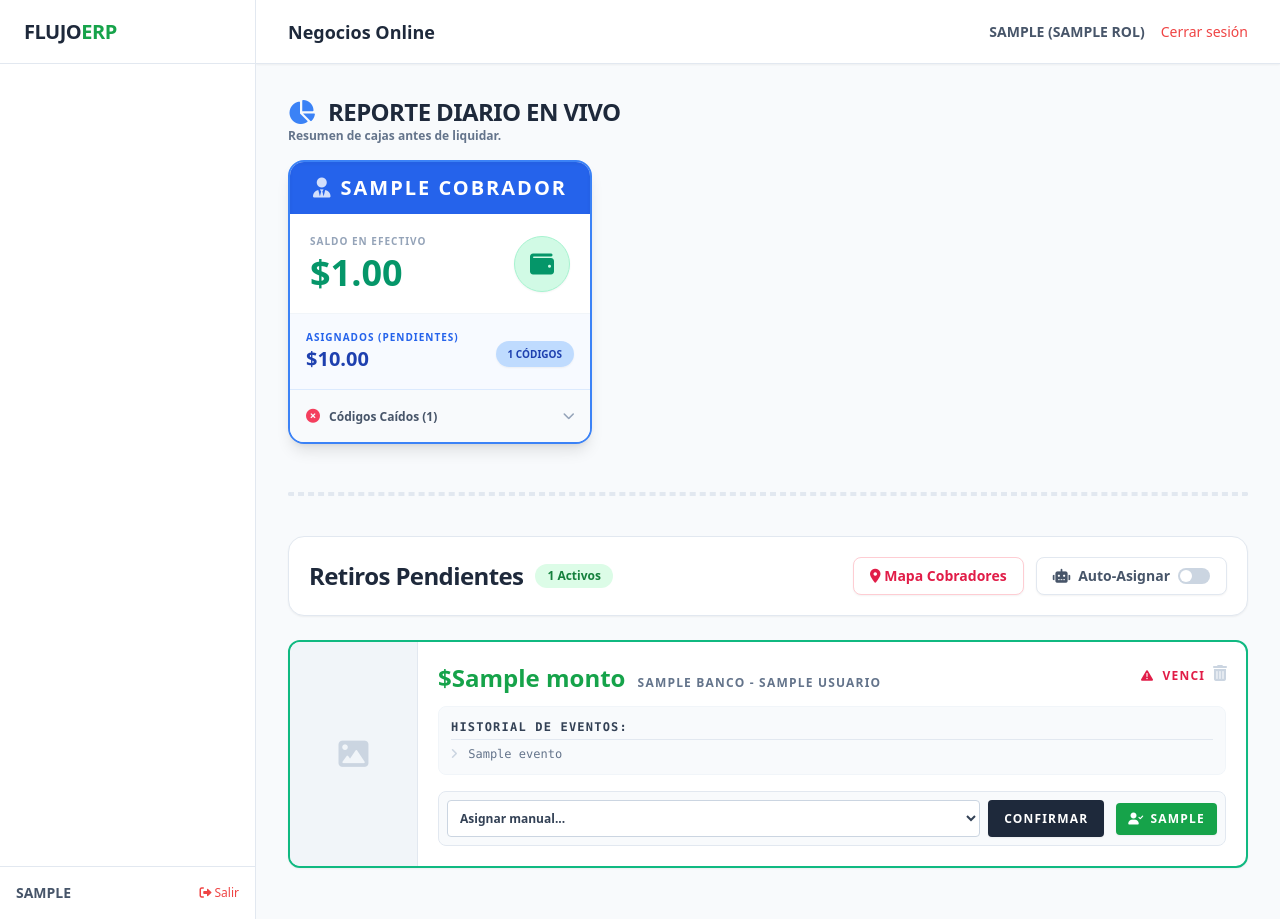
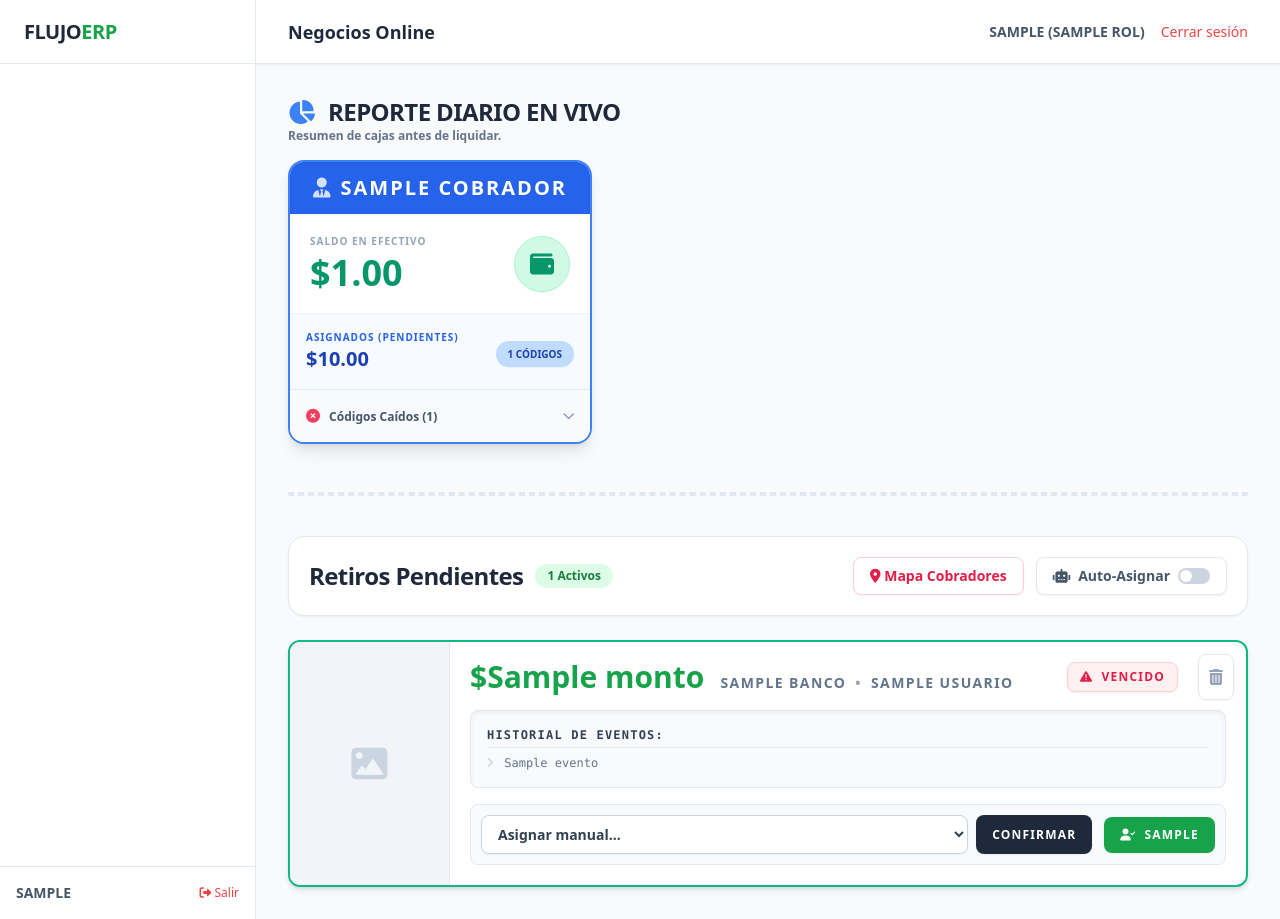
Before and after one commit to Fer333444/Codigos-Retiro, a Flask app: template templates/admin.html in a window 1280 px wide. Run offline with Flask 3, Linux system fonts and the light colour scheme; the template is opened without the code that fills it: most values are stand-ins (such as "Sample title", 1, 10 or a date in 2020); some libraries are stand-ins or nearby versions.

Commit message:
Agrega33

```diff
--- a/templates/admin.html
+++ b/templates/admin.html
@@ -97,7 +97,7 @@
         </header>
 
         <div id="mainScroll" class="flex-1 overflow-auto p-4 md:p-8 bg-slate-50 relative custom-scrollbar">
-            <div class="max-w-6xl mx-auto">
+            <div class="max-w-6xl mx-auto" id="contenidoDinamico">
 
                 {% with messages = get_flashed_messages(with_categories=true) %}
                   {% if messages %}
@@ -175,7 +175,7 @@
                         <button onclick="abrirMapa()" class="bg-white border border-rose-200 hover:bg-rose-50 text-rose-600 px-4 py-2 rounded-lg text-sm font-bold transition-colors shadow-sm whitespace-nowrap">
                             <i class="fas fa-map-marker-alt"></i> Mapa Cobradores
                         </button>
-                        <form action="/toggle_auto" method="POST" class="m-0">
+                        <form action="/toggle_auto" method="POST" class="m-0 form-mantener-scroll">
                             <button type="submit" class="border px-4 py-2 rounded-lg text-sm font-bold transition-colors shadow-sm flex items-center gap-2 whitespace-nowrap {% if auto_asignar %}bg-blue-50 border-blue-200 text-blue-700{% else %}bg-white border-slate-200 text-slate-600 hover:bg-slate-50{% endif %}">
                                 <i class="fas fa-robot"></i> Auto-Asignar
                                 <div class="w-8 h-4 rounded-full relative transition-colors {% if auto_asignar %}bg-blue-500{% else %}bg-slate-300{% endif %}">
@@ -192,7 +192,7 @@
                         <p class="text-sm font-bold uppercase tracking-widest">No hay retiros pendientes en este momento</p>
                     </div>
                 {% else %}
-                    <div class="space-y-4">
+                    <div class="space-y-5">
                         {% for r in activos %}
 
                         {% set border_color = 'border-slate-800' %}
@@ -204,84 +204,86 @@
                             {% set border_color = 'border-emerald-500' %}
                         {% endif %}
 
-                        <div class="bg-white rounded-xl border-2 {{ border_color }} shadow-sm overflow-hidden flex flex-row relative group">
+                        <div class="bg-white rounded-xl border-2 {{ border_color }} shadow-md overflow-hidden flex flex-col lg:flex-row relative group transition-all duration-300 hover:shadow-lg">
 
-                            <button onclick="abrirModalPapelera({{ r.id }}, '{{ r.monto }}', '{{ r.usuario }}')" class="absolute top-3 right-3 text-slate-300 hover:text-rose-600 bg-white border border-transparent hover:border-rose-200 rounded p-1.5 transition-colors z-10" title="Eliminar (Mover a papelera)">
+                            <button onclick="abrirModalPapelera({{ r.id }}, '{{ r.monto }}', '{{ r.usuario }}')" class="absolute top-3 right-3 text-slate-400 hover:text-rose-600 bg-white/90 backdrop-blur-sm border border-slate-200 hover:border-rose-200 rounded-lg p-2.5 transition-colors z-10 shadow-sm" title="Eliminar (Mover a papelera)">
                                 <i class="fas fa-trash-alt"></i>
                             </button>
 
-                            <div class="w-24 sm:w-32 bg-slate-100 border-r border-slate-200 p-2 flex items-center justify-center shrink-0">
+                            <div class="w-full lg:w-40 h-48 lg:h-auto bg-slate-100 border-b lg:border-b-0 lg:border-r border-slate-200 p-3 flex items-center justify-center shrink-0 relative">
                                 {% if r.imagen %}
                                     {% set imagenes = r.imagen.split(',') %}
                                     <a href="{{ url_for('ver_imagen', filename=imagenes[0]) }}" target="_blank" class="w-full h-full relative group flex items-center justify-center">
-        <img src="{{ url_for('ver_imagen', filename=imagenes[0]) }}" class="max-w-full max-h-full object-contain rounded border border-slate-200 shadow-sm">
+                                        <img src="{{ url_for('ver_imagen', filename=imagenes[0]) }}" class="max-w-full max-h-full object-contain rounded border border-slate-300/50 shadow-sm">
                                         {% if imagenes|length > 1 %}
-            <span class="absolute bottom-1 right-1 bg-black/70 text-white text-[10px] font-bold px-1.5 rounded">+{{ imagenes|length - 1 }}</span>
+                                            <span class="absolute bottom-2 right-2 bg-slate-900/80 backdrop-blur-sm text-white text-[11px] font-bold px-2 py-0.5 rounded-md shadow">+{{ imagenes|length - 1 }}</span>
                                         {% endif %}
                                     </a>
                                 {% else %}
-    <i class="fas fa-image text-slate-300 text-3xl"></i>
+                                    <i class="fas fa-image text-slate-300 text-4xl"></i>
                                 {% endif %}
                             </div>
 
-                            <div class="p-3 sm:p-5 flex-1 flex flex-col justify-between min-w-0">
-                                <div class="flex flex-wrap justify-between items-start mb-3 gap-2">
-                                    <div class="flex-1 min-w-0 pr-8">
-                                        <span class="text-xl sm:text-2xl font-black text-green-600">${{ r.monto }}</span>
+                            <div class="p-4 sm:p-5 flex-1 flex flex-col justify-between min-w-0">
+
+                                <div class="flex flex-col sm:flex-row justify-between items-start mb-4 gap-3 pr-12">
+                                    <div class="flex-1 min-w-0 w-full">
+                                        <span class="text-3xl font-black text-green-600 block sm:inline leading-none">${{ r.monto }}</span>
 
                                         {% set color_banco = 'text-slate-500' %}
-                                        {% if r.banco|lower == 'pichincha' %} {% set color_banco = 'text-yellow-500' %}
+                                        {% if r.banco|lower == 'pichincha' %} {% set color_banco = 'text-yellow-600' %}
                                         {% elif r.banco|lower == 'guayaquil' %} {% set color_banco = 'text-purple-600' %}
                                         {% elif r.banco|lower == 'produbanco' %} {% set color_banco = 'text-[#8b4513]' %}
                                         {% endif %}
 
-                                        <span class="text-[10px] sm:text-xs font-black {{ color_banco }} uppercase ml-1 sm:ml-2 tracking-widest truncate block sm:inline">{{ r.banco }} - {{ r.usuario }}</span>
+                                        <span class="text-xs sm:text-sm font-black {{ color_banco }} uppercase mt-2 sm:mt-0 sm:ml-3 tracking-widest break-words block sm:inline">{{ r.banco }} <span class="text-slate-400 mx-1 hidden sm:inline">•</span><br class="sm:hidden"> {{ r.usuario }}</span>
                                     </div>
-                                    <div class="shrink-0 text-right">
+
+                                    <div class="shrink-0 w-full sm:w-auto mt-2 sm:mt-0">
                                         {% if r.expira_timestamp %}
-                                            <span class="cronometro-retiro text-[10px] sm:text-xs font-black text-blue-600" data-expira="{{ r.expira_timestamp }}">
+                                            <span class="cronometro-retiro w-full sm:w-auto text-center text-[10px] sm:text-xs font-black text-blue-600 bg-blue-50 px-3 py-1.5 rounded-lg border border-blue-200 inline-block shadow-sm" data-expira="{{ r.expira_timestamp }}">
                                                 <i class="fas fa-spinner fa-spin"></i>
                                             </span>
                                         {% elif r.hora_limite %}
-                                            <span class="text-[10px] sm:text-xs font-bold text-rose-600"><i class="fas fa-exclamation-triangle mr-1"></i> VENCE: {{ r.hora_limite }}</span>
+                                            <span class="w-full sm:w-auto text-center text-[10px] sm:text-xs font-bold text-rose-600 bg-rose-50 px-3 py-1.5 rounded-lg border border-rose-200 inline-block shadow-sm"><i class="fas fa-exclamation-triangle mr-1"></i> VENCE: {{ r.hora_limite }}</span>
                                         {% endif %}
                                     </div>
                                 </div>
 
-                                <div class="bg-slate-50 rounded-lg p-2.5 sm:p-3 text-[10px] sm:text-xs font-mono text-slate-600 space-y-1 mb-4 border border-slate-100">
-                                    <p class="font-bold text-slate-700 mb-1.5 uppercase tracking-widest border-b border-slate-200 pb-1">Historial de eventos:</p>
+                                <div class="bg-slate-50 rounded-lg p-3 sm:p-4 text-[10px] sm:text-xs font-mono text-slate-600 space-y-1.5 mb-4 border border-slate-200 shadow-inner">
+                                    <p class="font-bold text-slate-700 mb-2 uppercase tracking-widest border-b border-slate-200 pb-1">Historial de eventos:</p>
                                     {% for evento in r.historial %}
                                         {% if 'Reasignado' in evento %}
-                                            <p class="text-rose-600 font-bold"><i class="fas fa-exchange-alt mr-1 text-rose-400"></i> {{ evento }}</p>
+                                            <p class="text-rose-600 font-bold leading-tight"><i class="fas fa-exchange-alt mr-1 text-rose-400"></i> {{ evento }}</p>
                                         {% elif 'Asignado' in evento %}
-                                            <p class="text-blue-600 font-bold"><i class="fas fa-user-check mr-1 text-blue-400"></i> {{ evento }}</p>
+                                            <p class="text-blue-600 font-bold leading-tight"><i class="fas fa-user-check mr-1 text-blue-400"></i> {{ evento }}</p>
                                         {% elif 'Creado' in evento %}
-                                            <p class="text-slate-500 font-medium"><i class="fas fa-caret-right mr-1 text-slate-300"></i> {{ evento }}</p>
+                                            <p class="text-slate-500 font-medium leading-tight"><i class="fas fa-caret-right mr-1 text-slate-300"></i> {{ evento }}</p>
                                         {% else %}
-                                            <p class="text-slate-500"><i class="fas fa-angle-right mr-1 text-slate-300"></i> {{ evento }}</p>
+                                            <p class="text-slate-500 leading-tight"><i class="fas fa-angle-right mr-1 text-slate-300"></i> {{ evento }}</p>
                                         {% endif %}
                                     {% endfor %}
                                 </div>
 
-                                <div class="flex flex-col sm:flex-row gap-3 items-stretch sm:items-center bg-slate-50 p-2 rounded-lg border border-slate-200 mt-auto">
-                                    <form action="/asignar" method="POST" class="flex flex-1 gap-2 m-0 form-mantener-scroll">
+                                <div class="flex flex-col sm:flex-row gap-3 items-stretch sm:items-center bg-slate-50 p-2.5 rounded-lg border border-slate-200 mt-auto">
+                                    <form action="/asignar" method="POST" class="flex flex-col sm:flex-row flex-1 gap-2 m-0 form-mantener-scroll">
                                         <input type="hidden" name="id" value="{{ r.id }}">
-                                        <select name="trabajador" required class="flex-1 text-[10px] sm:text-xs bg-white border border-slate-300 rounded px-2 py-2 font-bold text-slate-700 outline-none focus:border-blue-500">
+                                        <select name="trabajador" required class="flex-1 text-xs sm:text-sm bg-white border border-slate-300 rounded-lg px-3 py-2 font-bold text-slate-700 outline-none focus:border-blue-500 shadow-sm">
                                             <option value="" disabled selected>Asignar manual...</option>
                                             {% for c in cobradores %}
                                             <option value="{{ c }}">{{ c|capitalize }}</option>
                                             {% endfor %}
                                         </select>
-                                        <button type="submit" class="bg-slate-800 hover:bg-slate-900 text-white font-bold text-[10px] sm:text-xs px-3 sm:px-4 py-2 rounded uppercase tracking-widest transition-colors shadow-sm shrink-0">Confirmar</button>
+                                        <button type="submit" class="bg-slate-800 hover:bg-slate-900 text-white font-black text-xs px-4 py-2.5 rounded-lg uppercase tracking-widest transition-colors shadow-sm shrink-0">Confirmar</button>
                                     </form>
 
                                     {% if r.asignado_a %}
-                                        <span class="bg-green-600 text-white text-[10px] sm:text-xs font-black px-3 py-2 rounded shadow-sm flex items-center justify-center shrink-0 uppercase tracking-widest">
-                                            <i class="fas fa-user-check mr-1.5"></i> {{ r.asignado_a }}
+                                        <span class="bg-green-600 text-white text-xs font-black px-4 py-2.5 rounded-lg shadow-sm flex items-center justify-center shrink-0 uppercase tracking-widest w-full sm:w-auto">
+                                            <i class="fas fa-user-check mr-2"></i> {{ r.asignado_a }}
                                         </span>
                                     {% else %}
-                                        <span class="bg-slate-500 text-white text-[10px] sm:text-xs font-black px-3 py-2 rounded shadow-sm flex items-center justify-center shrink-0 uppercase tracking-widest">
-                                            <i class="fas fa-user-times mr-1.5"></i> SIN ASIGNAR
+                                        <span class="bg-slate-500 text-white text-xs font-black px-4 py-2.5 rounded-lg shadow-sm flex items-center justify-center shrink-0 uppercase tracking-widest w-full sm:w-auto">
+                                            <i class="fas fa-user-times mr-2"></i> SIN ASIGNAR
                                         </span>
                                     {% endif %}
                                 </div>
@@ -318,7 +320,7 @@
                 <button onclick="cerrarModalPapelera()" class="text-rose-400 hover:text-rose-600"><i class="fas fa-times-circle text-2xl"></i></button>
             </div>
 
-            <form action="/mover_papelera" method="POST" class="p-6 space-y-4 bg-white">
+            <form action="/mover_papelera" method="POST" class="p-6 space-y-4 bg-white form-mantener-scroll">
                 <input type="hidden" name="id" id="papelera_id">
                 <p class="text-sm font-bold text-slate-600">Vas a eliminar el retiro de <strong id="papelera_info" class="text-slate-800"></strong></p>
                 <div>
@@ -340,16 +342,23 @@
             document.getElementById('modalPapelera').classList.add('hidden');
         }
 
+        // ==========================================
+        // 1. SISTEMA DE RESTAURACIÓN DE SCROLL
+        // ==========================================
         document.addEventListener("DOMContentLoaded", function() {
             var mainScroll = document.getElementById('mainScroll');
             var savedScrollPos = sessionStorage.getItem('scrollpos_admin');
 
             if (savedScrollPos && mainScroll) {
-                mainScroll.scrollTop = savedScrollPos;
+                // Pequeño delay para asegurar que el contenido ya cargó antes de hacer scroll
+                setTimeout(() => {
+                    mainScroll.scrollTop = parseInt(savedScrollPos, 10);
                     sessionStorage.removeItem('scrollpos_admin');
+                }, 50);
             }
         });
 
+        // Enganchar el guardado de scroll a todos los formularios con la clase
         document.querySelectorAll('.form-mantener-scroll').forEach(form => {
             form.addEventListener('submit', function() {
                 var mainScroll = document.getElementById('mainScroll');
@@ -359,6 +368,49 @@
             });
         });
 
+        // ==========================================
+        // 2. SISTEMA DE REFRESCAMIENTO SILENCIOSO (AJAX)
+        // ==========================================
+        function refrescarPanelSilencioso() {
+            // Solo refrescamos si no hay modales abiertos (para no interrumpir al usuario)
+            if(!document.getElementById('modalPapelera').classList.contains('hidden') ||
+               !document.getElementById('modalMapa').classList.contains('hidden')) {
+                return;
+            }
+
+            fetch(window.location.href)
+                .then(response => response.text())
+                .then(html => {
+                    // Extraer solo la parte del contenido dinámico usando DOMParser
+                    const parser = new DOMParser();
+                    const doc = parser.parseParseFromString(html, 'text/html');
+                    const nuevoContenido = doc.getElementById('contenidoDinamico');
+
+                    if (nuevoContenido) {
+                        const mainScroll = document.getElementById('mainScroll');
+                        const scrollActual = mainScroll.scrollTop; // Guardamos dónde está mirando
+
+                        document.getElementById('contenidoDinamico').innerHTML = nuevoContenido.innerHTML;
+
+                        // Re-asignamos eventos a los nuevos botones que llegaron con el HTML fresco
+                        document.querySelectorAll('.form-mantener-scroll').forEach(form => {
+                            form.addEventListener('submit', function() {
+                                sessionStorage.setItem('scrollpos_admin', mainScroll.scrollTop);
+                            });
+                        });
+
+                        mainScroll.scrollTop = scrollActual; // Restauramos la vista al milímetro
+                    }
+                })
+                .catch(err => console.log('Silenced refresh error', err));
+        }
+
+        // Ejecutar el refresco silencioso cada 15 segundos
+        setInterval(refrescarPanelSilencioso, 15000);
+
+        // ==========================================
+        // RESTO DE FUNCIONES NORMALES
+        // ==========================================
         function actualizarCronometros() {
             const timers = document.querySelectorAll('.cronometro-retiro');
             const ahora = Date.now() / 1000;
@@ -371,7 +423,7 @@
 
                 if (diff <= 0) {
                     timer.innerHTML = '<i class="fas fa-exclamation-triangle mr-1"></i> VENCIDO';
-                    timer.className = 'cronometro-retiro text-[10px] sm:text-xs font-black text-rose-600 uppercase tracking-widest';
+                    timer.className = 'cronometro-retiro w-full sm:w-auto text-center text-[10px] sm:text-xs font-black text-rose-600 bg-rose-50 px-3 py-1.5 rounded-lg border border-rose-200 inline-block shadow-sm uppercase tracking-widest';
                 } else {
                     const horas = Math.floor(diff / 3600);
                     const minutos = Math.floor((diff % 3600) / 60);
@@ -384,9 +436,9 @@
                     timer.innerHTML = `<i class="fas fa-stopwatch mr-1"></i> EXPIRA EN: ${hStr}:${mStr}:${sStr}`;
 
                     if (horas === 0 && minutos < 30) {
-                        timer.className = 'cronometro-retiro text-[10px] sm:text-xs font-black text-orange-500 animate-pulse uppercase tracking-widest';
+                        timer.className = 'cronometro-retiro w-full sm:w-auto text-center text-[10px] sm:text-xs font-black text-orange-500 bg-orange-50 border border-orange-200 px-3 py-1.5 rounded-lg inline-block shadow-sm animate-pulse uppercase tracking-widest';
                     } else {
-                        timer.className = 'cronometro-retiro text-[10px] sm:text-xs font-black text-blue-600 uppercase tracking-widest';
+                        timer.className = 'cronometro-retiro w-full sm:w-auto text-center text-[10px] sm:text-xs font-black text-blue-600 bg-blue-50 border border-blue-200 px-3 py-1.5 rounded-lg inline-block shadow-sm uppercase tracking-widest';
                     }
                 }
             });
@@ -421,7 +473,7 @@
                     }
 
                     for (const [cobrador, info] of Object.entries(data)) {
-                        const linkMaps = `https://www.google.com/maps?q=${info.lat},${info.lng}`;
+                        const linkMaps = `https://www.google.com/maps?q=$${info.lat},${info.lng}`;
                         const card = `
                             <div class="bg-white p-4 rounded-xl border border-slate-200 shadow-sm flex flex-col">
                                 <div class="flex items-center gap-3 mb-3 border-b border-slate-100 pb-3">
```
Lines whose indentation alone changed are shown as unchanged.
